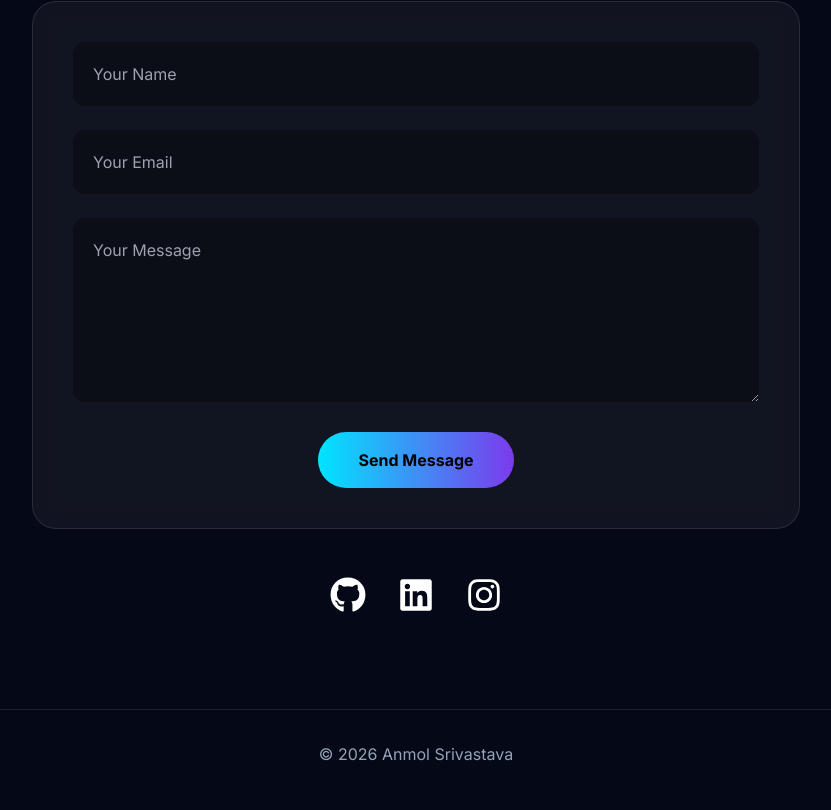
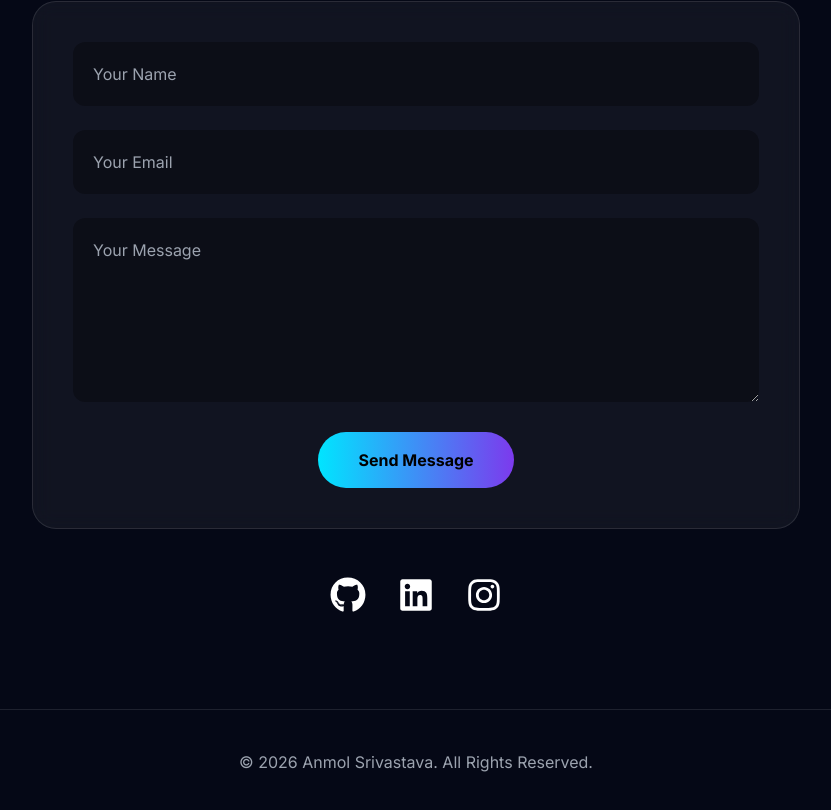
Before and after one commit to Anmol-Srivastava-073/portfolio, a React (Vite) app: page / in a window 1280 px wide. Shown: the part 7741-8551 px from the top of the page, without its empty margins (224-1055 px from the left). Built offline with nearby package versions, Linux system fonts and the light colour scheme.

Commit message:
Update Footer.jsx

```diff
--- a/src/components/Footer.jsx
+++ b/src/components/Footer.jsx
@@ -1,7 +1,9 @@
-export default function Footer() {
+function Footer() {
   return (
-    <footer className="py-8 border-t border-white/10 text-center text-slate-400">
-      © 2026 Anmol Srivastava
+    <footer className="text-center py-10 border-t border-white/10 text-gray-400">
+      © 2026 Anmol Srivastava. All Rights Reserved.
     </footer>
   )
 }
+
+export default Footer
```
